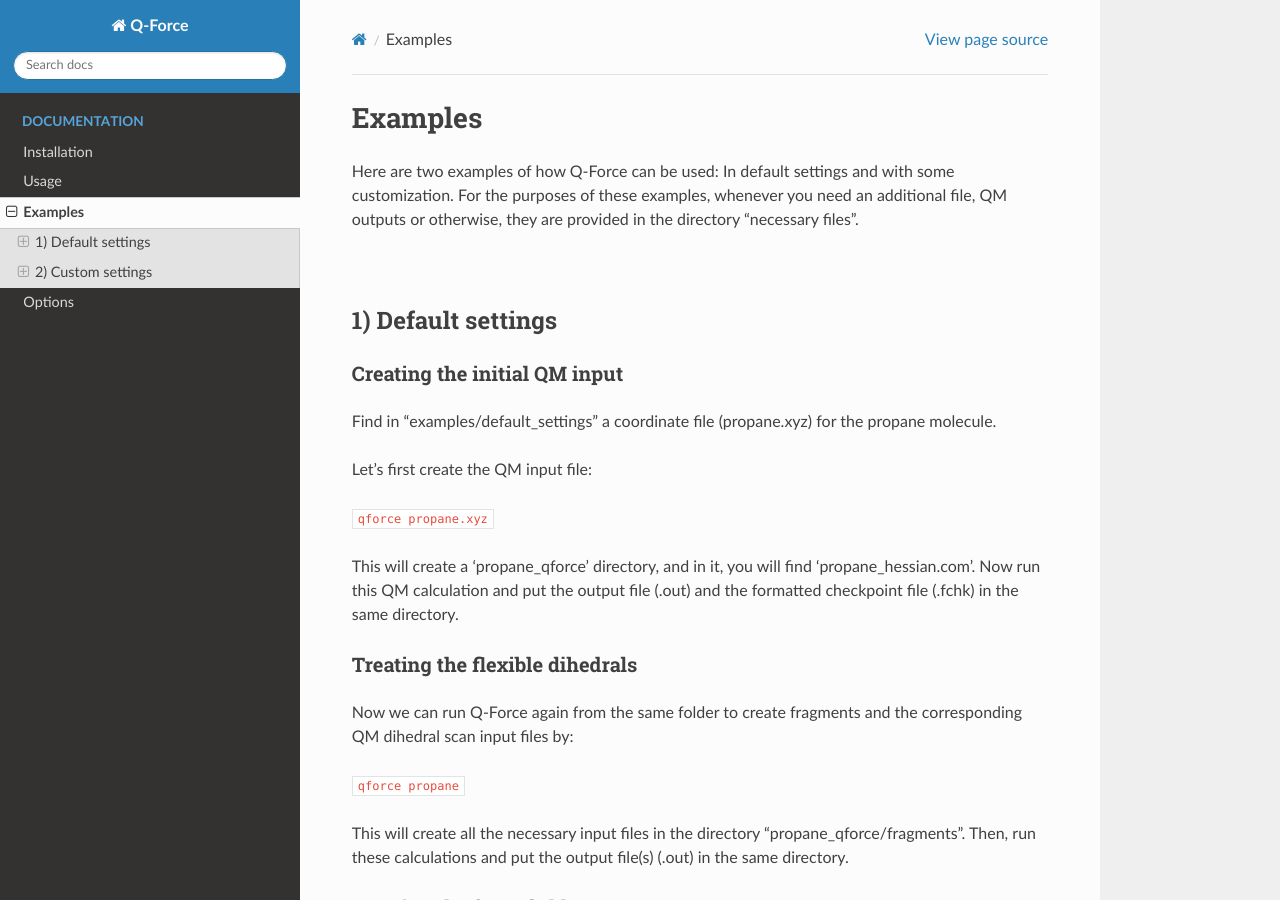
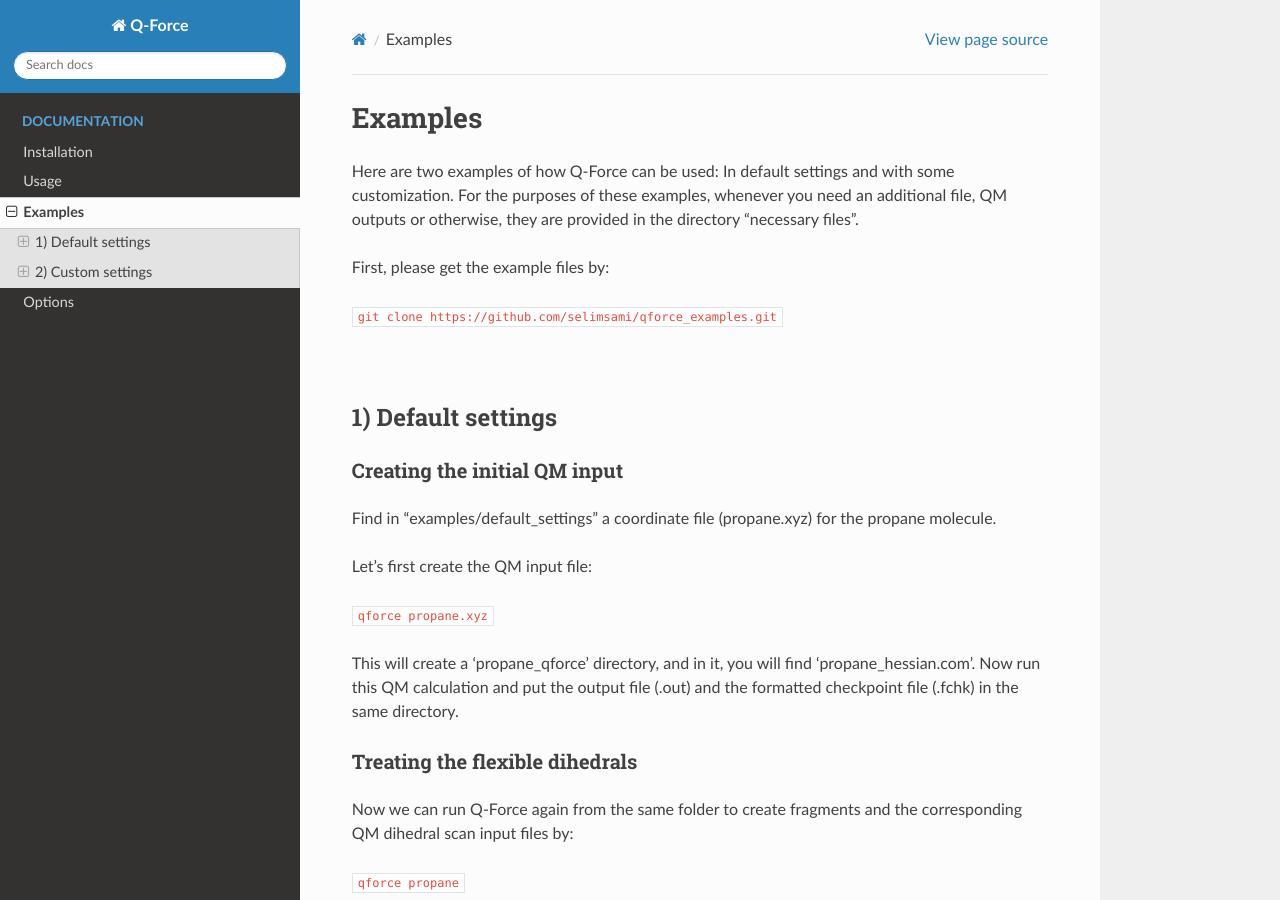
Before and after one commit to selimsami/qforce, a Sphinx documentation site: the page built from docs/source/examples.rst, in a window 1280 px wide and 900 px high. Built offline with Sphinx 7.4.7 and the Read the Docs theme 2.0.0, drawn with Linux system fonts in a browser that asks for light colours.

Commit message:
preparing for release

```diff
--- a/docs/source/examples.rst
+++ b/docs/source/examples.rst
@@ -4,6 +4,10 @@
 Here are two examples of how Q-Force can be used: In default settings and with some customization.
 For the purposes of these examples, whenever you need an additional file, QM outputs or otherwise,
 they are provided in the directory "necessary files".
+
+First, please get the example files by:
+
+:code:`git clone https://github.com/selimsami/qforce_examples.git`
 
 |
 
```
Also changed, not shown: qforce/colt/README.md (added).
